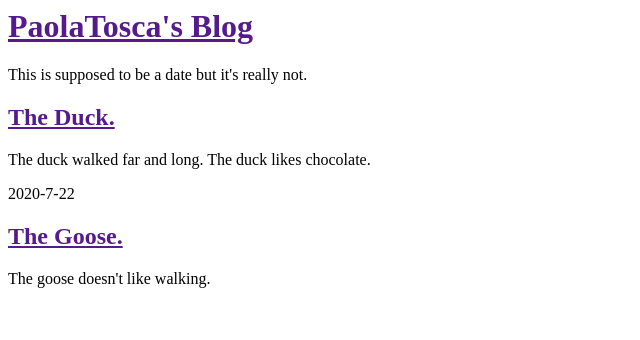
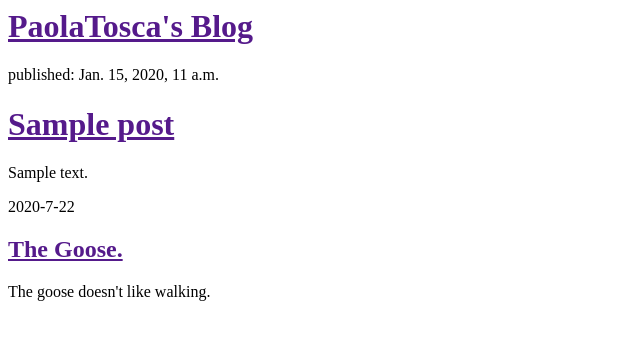
Before and after one commit to PaolaTosca/my-first-blog, a Django app: template blog/templates/blog/post_list.html in a window 1280 px wide. Shown: the top 340 px of the page, without its empty margins (0-640 px from the left). Run offline with Django 3.2, Linux system fonts and the light colour scheme; the template is opened without the code that fills it: values that come from a table or form of the project are taken from there, others are empty; tables that the repository leaves empty hold one stand-in row (values such as "Sample post").

Commit message:
Modified templates to display posts from database.

```diff
--- a/blog/templates/blog/post_list.html
+++ b/blog/templates/blog/post_list.html
@@ -7,11 +7,13 @@
 			<h1><a href="">PaolaTosca's Blog</a></h1>
 		</div>
 
-		<div>
-		<p>This is supposed to be a date but it's really not.</p>
-		<h2><a href="">The Duck.</a></h2>
-		<p>The duck walked far and long. The duck likes chocolate.</p>
-		</div>
+		{% for post in posts %}
+	    <div>
+	        <p>published: {{ post.published_date }}</p>
+	        <h1><a href="">{{ post.title }}</a></h1>
+	        <p>{{ post.text|linebreaksbr }}</p>
+	    </div>
+	{% endfor %}
 
 		<div>
 		<p>2020-7-22</p>
--- a/blog/views.py
+++ b/blog/views.py
@@ -1,4 +1,7 @@
 from django.shortcuts import render
+from django.utils import timezone
+from .models import Post
 
 def post_list(request):
-    return render(request, 'blog/post_list.html', {})
+    posts = Post.objects.filter(published_date__lte=timezone.now()).order_by("published_date")
+    return render(request, 'blog/post_list.html', {"posts": posts})
```
